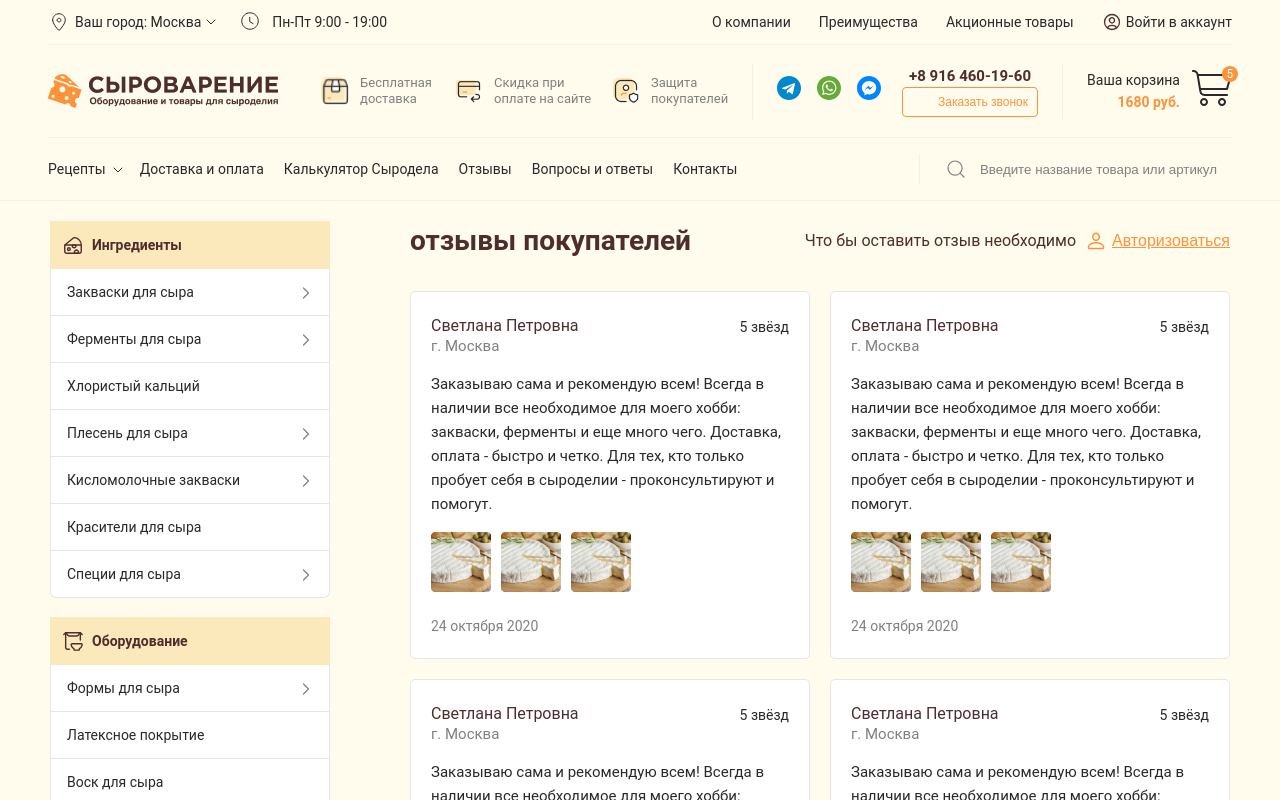
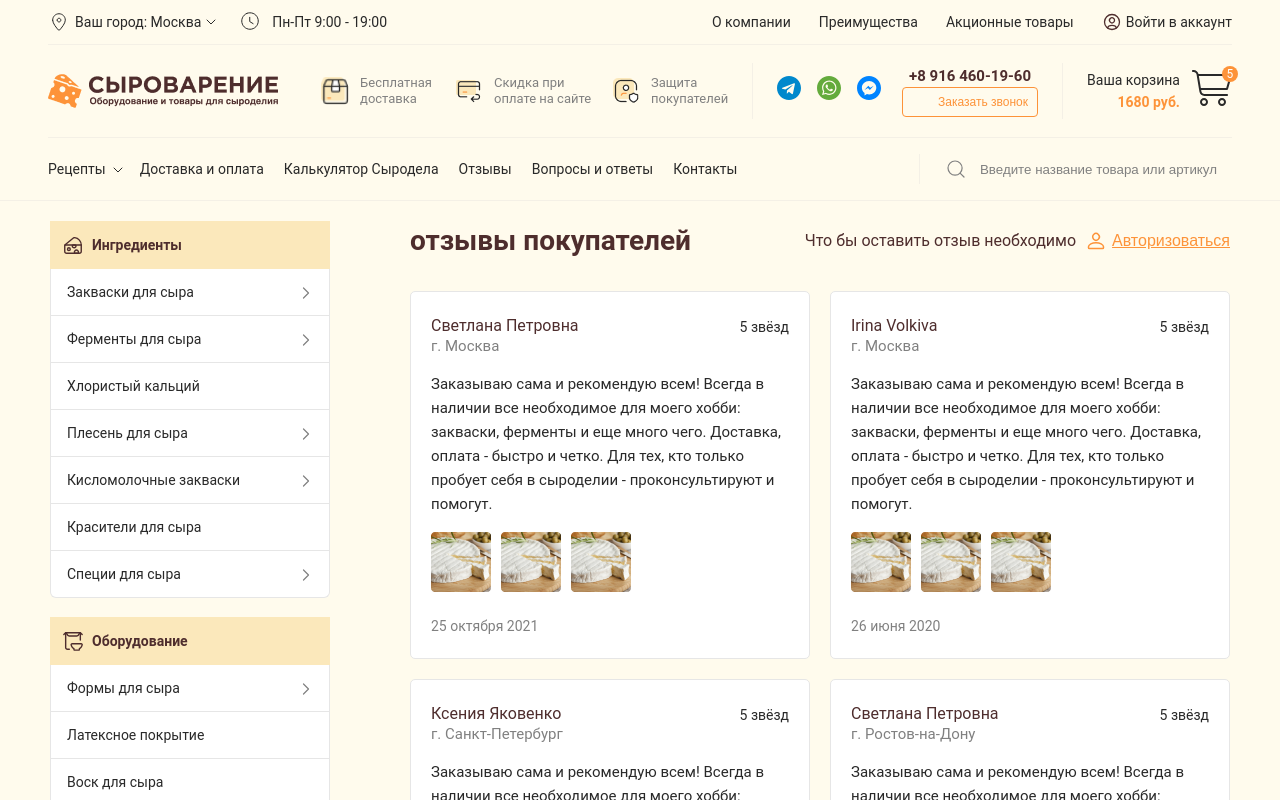
Before and after one commit to unnamed-ii/react-cheese-shop, a React (Create React App) app: page /reviews in a window 1280 px wide. Shown: the top 800 px of the page. Built offline with nearby package versions, Linux system fonts and the light colour scheme.

Commit message:
refactor recipes and reviews pages

```diff
--- a/src/components/added-recipe-card/style.scss
+++ b/src/components/added-recipe-card/style.scss
@@ -21,7 +21,7 @@
     }
 
     &-text {
-      font-size: 16px;
+      font-size: 15px;
       line-height: 24px;
       color: #000000;
       opacity: 0.6;
--- a/src/components/recipe-card/style.scss
+++ b/src/components/recipe-card/style.scss
@@ -24,6 +24,7 @@
     line-height: 24px;
     color: $white;
     margin-bottom: 2px;
+    width: 200px;
   }
 
   &__link {
--- a/src/components/review-card/index.jsx
+++ b/src/components/review-card/index.jsx
@@ -2,15 +2,15 @@ import React from "react";
 import './style.scss';
 import reviewImg from "../../images/review-image.png";
 
-const ReviewCard = ({userName="Светлана Петровна", text="Заказываю сама и рекомендую всем! Всегда в наличии все необходимое для моего хобби: закваски, ферменты и еще много чего. Доставка, оплата - быстро и четко. Для тех, кто только пробует себя в сыроделии - проконсультируют и помогут."}) => {
+const ReviewCard = ({name="Имя пользователя", address='г. Москва', text="Текст отзыва", date="24 октября 2020"}) => {
     return (
         <div className="review">
             <div className="review__top">
                 <div className="user">
                     <div className="user__name">
-                        {userName}
+                        {name}
                     </div>
-                    <div className="user__city">г. Москва</div>
+                    <div className="user__city">{address}</div>
                 </div>
                 <div className="rate">
                     5 звёзд
@@ -25,7 +25,7 @@ const ReviewCard = ({userName="Светлана Петровна", text="Зак
                 <img src={reviewImg} alt=""/>
             </div>
             <div className="review__date">
-                24 октября 2020
+                {date}
             </div>
         </div>
     )
--- /dev/null
+++ b/src/pages/recipes/constants.js
@@ -0,0 +1,42 @@
+export const RecipesData = {
+    cheeseRecipes: [
+        {
+            title: 'Молодые сыры',
+        },
+        {
+            title: 'Твердые сыры',
+        },
+        {
+            title: 'Полутвердые сыры',
+        },
+        {
+            title: 'Паста филата',
+        },
+        {
+            title: 'Кисломолочные сыры',
+        },
+        {
+            title: 'Рассольные сыры'
+        }
+    ],
+    addedRecipes: [
+        {
+            title: 'Сырная тарелка',
+        },
+        {
+            title: 'Откуда в сыре дырки?',
+        },
+        {
+            title: 'Сырная диета',
+        },
+        {
+            title: 'Посол сырной головки',
+        },
+        {
+            title: 'Сырная тарелка',
+        },
+        {
+            title: 'Откуда в сыре дырки?'
+        }
+    ]
+}
--- a/src/pages/recipes/index.jsx
+++ b/src/pages/recipes/index.jsx
@@ -4,6 +4,7 @@ import Wrapper from "../../components/wrapper";
 import MainNav from "../../components/main-nav";
 import CheeseRecipeCard from "../../components/recipe-card";
 import AddedRecipe from "../../components/added-recipe-card";
+import {RecipesData} from "./constants";
 
 const Recipes = () => {
     return (
@@ -17,12 +18,11 @@ const Recipes = () => {
                                 рецепты сыров
                             </div>
                             <div className="box">
-                                <CheeseRecipeCard/>
-                                <CheeseRecipeCard/>
-                                <CheeseRecipeCard/>
-                                <CheeseRecipeCard/>
-                                <CheeseRecipeCard/>
-                                <CheeseRecipeCard/>
+                                {RecipesData.cheeseRecipes.map(i =>
+                                    <CheeseRecipeCard
+                                        title={i.title}
+                                    />
+                                )}
                             </div>
                         </div>
                         <div className="recipes__inner-content__added">
@@ -30,12 +30,11 @@ const Recipes = () => {
                                 Последние добавленные
                             </div>
                             <div className="box">
-                                <AddedRecipe />
-                                <AddedRecipe />
-                                <AddedRecipe />
-                                <AddedRecipe />
-                                <AddedRecipe />
-                                <AddedRecipe />
+                                {RecipesData.cheeseRecipes.map(i =>
+                                    <AddedRecipe
+                                        title={i.title}
+                                    />
+                                )}
                             </div>
                         </div>
                         <div className="recipes__inner-content__button">
--- /dev/null
+++ b/src/pages/reviews/constants.js
@@ -0,0 +1,26 @@
+export const ReviewsData = [
+    {
+        name: 'Светлана Петровна',
+        address: 'г. Москва',
+        text: 'Заказываю сама и рекомендую всем! Всегда в наличии все необходимое для моего хобби: закваски, ферменты и еще много чего. Доставка, оплата - быстро и четко. Для тех, кто только пробует себя в сыроделии - проконсультируют и помогут. ',
+        date: '25 октября 2021'
+    },
+    {
+        name: 'Irina Volkiva',
+        address: 'г. Москва',
+        text: 'Заказываю сама и рекомендую всем! Всегда в наличии все необходимое для моего хобби: закваски, ферменты и еще много чего. Доставка, оплата - быстро и четко. Для тех, кто только пробует себя в сыроделии - проконсультируют и помогут. ',
+        date: '26 июня 2020'
+    },
+    {
+        name: 'Ксения Яковенко',
+        address: 'г. Санкт-Петербург',
+        text: 'Заказываю сама и рекомендую всем! Всегда в наличии все необходимое для моего хобби: закваски, ферменты и еще много чего. Доставка, оплата - быстро и четко. Для тех, кто только пробует себя в сыроделии - проконсультируют и помогут. ',
+        date: '27 сентября 2019'
+    },
+    {
+        name: 'Светлана Петровна',
+        address: 'г. Ростов-на-Дону',
+        text: 'Заказываю сама и рекомендую всем! Всегда в наличии все необходимое для моего хобби: закваски, ферменты и еще много чего. Доставка, оплата - быстро и четко. Для тех, кто только пробует себя в сыроделии - проконсультируют и помогут. ',
+        date: '28 марта 2018'
+    }
+]
--- a/src/pages/reviews/index.jsx
+++ b/src/pages/reviews/index.jsx
@@ -5,6 +5,7 @@ import Wrapper from "../../components/wrapper";
 import MainNav from "../../components/main-nav";
 import ReviewCard from "../../components/review-card";
 import RegistrationModal from "../../components/modals/registration";
+import {ReviewsData} from "./constants";
 
 const Reviews = () => {
     const [isModalShowed, setIsModalShowed] = useState(false);
@@ -28,12 +29,14 @@ const Reviews = () => {
                             </div>
                         </div>
                         <div className="reviews__list">
-                            <ReviewCard/>
-                            <ReviewCard/>
-                            <ReviewCard/>
-                            <ReviewCard/>
-                            <ReviewCard/>
-                            <ReviewCard/>
+                            {ReviewsData.map(i =>
+                                <ReviewCard
+                                    name={i.name}
+                                    address={i.address}
+                                    text={i.text}
+                                    date={i.date}
+                                />
+                            )}
                         </div>
                     </div>
                 </div>
```
